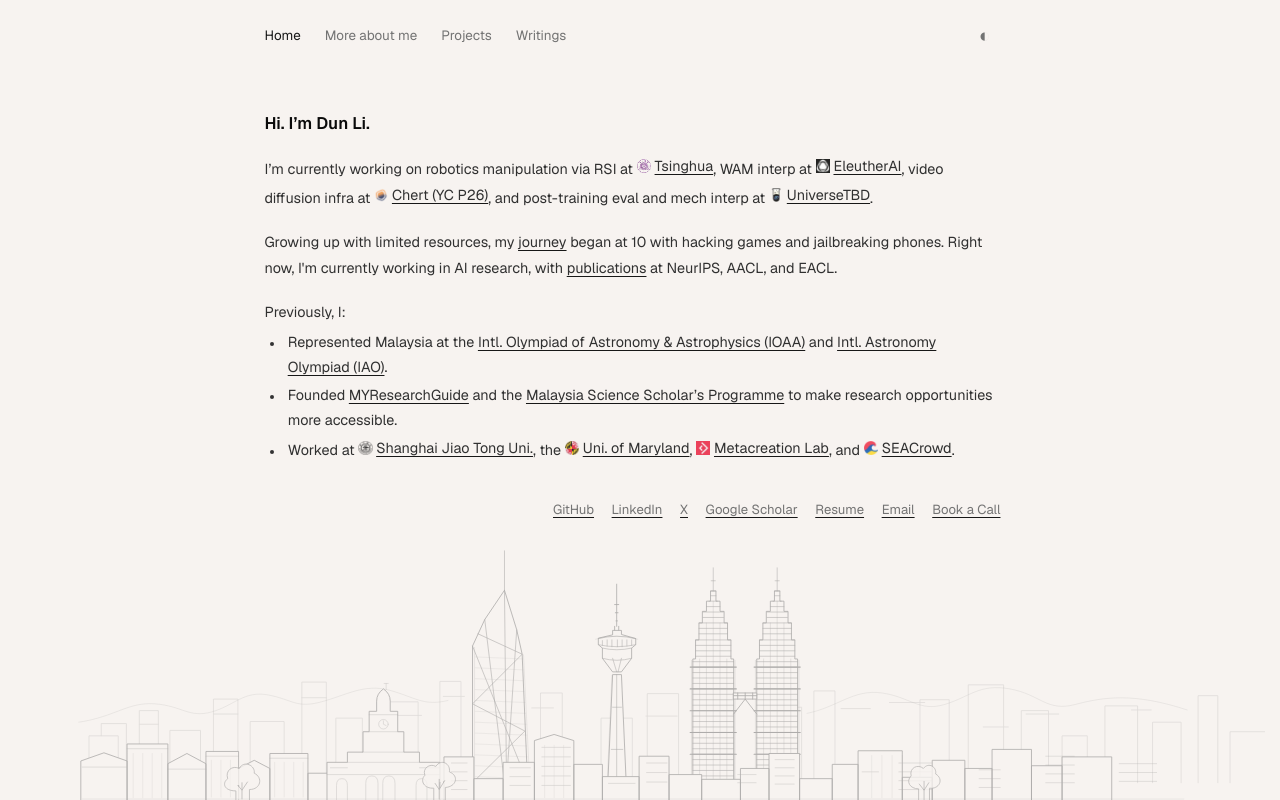
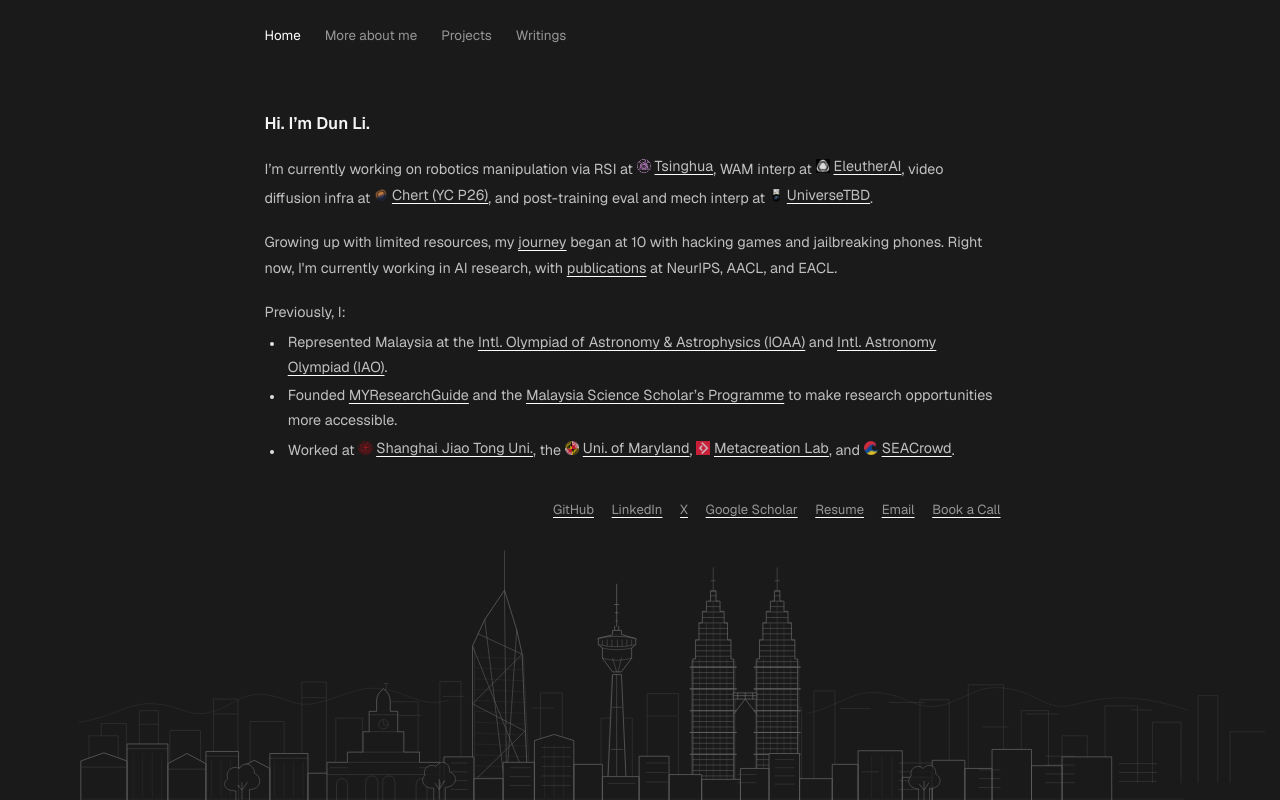
Before and after one commit to Ehdunhackme/ehdunhackme.github.io, a Next.js app: page / in a window 1280 px wide. Built offline with nearby package versions, Linux system fonts and the light colour scheme.

Commit message:
Use dark theme only across portfolio

```diff
--- a/src/app/layout.tsx
+++ b/src/app/layout.tsx
@@ -19,18 +19,13 @@ export const metadata: Metadata = {
     images: ["/assets/dun-li-chan-icon-apple.png"],
   },
 };
-const themeScript = `try { const saved = localStorage.getItem('theme'); document.documentElement.classList.toggle('dark', saved ? saved === 'dark' : matchMedia('(prefers-color-scheme: dark)').matches); } catch { document.documentElement.classList.toggle('dark', matchMedia('(prefers-color-scheme: dark)').matches); }`;
-
 export default function RootLayout({
   children,
 }: {
   children: React.ReactNode;
 }) {
   return (
-    <html lang="en" className={fonts} suppressHydrationWarning>
-      <head>
-        <script dangerouslySetInnerHTML={{ __html: themeScript }} />
-      </head>
+    <html lang="en" className={`${fonts} dark`}>
       <body>
         <SiteShell>{children}</SiteShell>
       </body>
--- a/src/components/kl-skyline.tsx
+++ b/src/components/kl-skyline.tsx
@@ -1,4 +1,4 @@
-// A lightweight line illustration; colours follow the site's light/dark theme.
+// A lightweight line illustration that follows the site's colours.
 export function KualaLumpurSkyline() {
   return (
     <div className="kl-skyline" aria-hidden="true">
--- a/src/components/site-shell.tsx
+++ b/src/components/site-shell.tsx
@@ -1,7 +1,6 @@
 "use client";
 import Link from "next/link";
 import { usePathname } from "next/navigation";
-import { useEffect, useState } from "react";
 import { KualaLumpurSkyline } from "./kl-skyline";
 import {
   ContactLanguageProvider,
@@ -21,35 +20,6 @@ export function SiteShell({ children }: { children: React.ReactNode }) {
   const about = pathname.startsWith("/about");
   const article =
     pathname.startsWith("/writings/") && pathname !== "/writings/";
-  const [dark, setDark] = useState(false);
-  useEffect(() => {
-    const sync = () =>
-      setDark(document.documentElement.classList.contains("dark"));
-    sync();
-    const change = (event: StorageEvent) => {
-      if (event.key === "theme") {
-        document.documentElement.classList.toggle(
-          "dark",
-          event.newValue
-            ? event.newValue === "dark"
-            : matchMedia("(prefers-color-scheme: dark)").matches,
-        );
-        sync();
-      }
-    };
-    window.addEventListener("storage", change);
-    return () => window.removeEventListener("storage", change);
-  }, []);
-  function toggleTheme() {
-    const next = !document.documentElement.classList.contains("dark");
-    document.documentElement.classList.toggle("dark", next);
-    setDark(next);
-    try {
-      localStorage.setItem("theme", next ? "dark" : "light");
-    } catch {
-      /* Theme still works without storage. */
-    }
-  }
   const classes = isDemo
     ? "demo-shell"
     : `site-shell ${home || about || article ? "home-style page-layout" : "standard-style directory-layout"} ${home ? "home-page" : ""} ${about ? "about-route" : ""} ${pathname.startsWith("/projects") || pathname.startsWith("/writings") ? "card-subpage" : ""} ${pathname.startsWith("/writings") ? "card-subpage--writing" : ""}`;
@@ -73,18 +43,11 @@ export function SiteShell({ children }: { children: React.ReactNode }) {
                 </Link>
               ))}
             </nav>
-            <div className="header-actions">
-              {pathname.startsWith("/contact") && <ContactLanguageSwitch />}
-              <button
-                type="button"
-                id="theme-toggle"
-                className="theme-toggle"
-                onClick={toggleTheme}
-                aria-label={`Switch to ${dark ? "light" : "dark"} mode`}
-              >
-                <span aria-hidden="true">◐</span>
-              </button>
-            </div>
+            {pathname.startsWith("/contact") && (
+              <div className="header-actions">
+                <ContactLanguageSwitch />
+              </div>
+            )}
           </header>
         )}
         <div className="route-content" key={pathname}>
--- a/src/styles/home.css
+++ b/src/styles/home.css
@@ -101,31 +101,6 @@ html {
 :where(.home-style) .header-link {
   color: var(--muted);
   text-decoration: none;
-}
-:where(.home-style) .theme-toggle {
-  display: grid;
-  width: 2.5rem;
-  height: 2.5rem;
-  place-items: center;
-  border: 0;
-  border-radius: 0;
-  padding: 0;
-  background: transparent;
-  color: var(--muted);
-  font-size: 1.2rem;
-  line-height: 1;
-  cursor: pointer;
-  transition:
-    color 0.15s ease,
-    transform 0.15s ease;
-}
-:where(.home-style) .theme-toggle:hover {
-  color: var(--strong);
-  transform: scale(1.08);
-}
-:where(.home-style) .theme-toggle:focus-visible {
-  outline: 1px solid var(--strong);
-  outline-offset: 4px;
 }
 :where(.home-style) .profile {
   width: min(calc(100% - 2.5rem), 42rem);
@@ -1539,11 +1514,6 @@ html.dark :where(.home-style) .paper-links a {
   flex: 0 0 auto;
   margin-left: 0;
 }
-:where(.home-style) .theme-toggle {
-  width: 2rem;
-  height: 2rem;
-  font-family: var(--font-geist), Arial, sans-serif;
-}
 :where(.home-style) .profile {
   width: min(calc(100% - 2.5rem), 42rem);
   padding-top: 1.6rem;
--- a/src/styles/next.css
+++ b/src/styles/next.css
@@ -21,6 +21,7 @@ html.dark {
   box-sizing: border-box;
 }
 html {
+  color-scheme: dark;
   scrollbar-gutter: stable;
   scroll-behavior: smooth;
   -webkit-text-size-adjust: 100%;
--- a/src/styles/refinements.css
+++ b/src/styles/refinements.css
@@ -79,6 +79,7 @@ main :is(p, dd, blockquote, .timeline-entry li, .writing-content li) {
 }
 .site-header:has(.main-nav) {
   justify-content: space-between;
+  min-height: 4.5rem;
 }
 .site-header:has(.main-nav) > .site-wordmark {
   display: none;
@@ -378,6 +379,9 @@ html.dark .paper-links a {
   margin-bottom: 1.75rem;
 }
 @media (max-width: 600px) {
+  .site-header:has(.main-nav) {
+    min-height: 4rem;
+  }
   :root {
     --page-top: 1.75rem;
     --section-gap: 2rem;
--- a/src/styles/standard.css
+++ b/src/styles/standard.css
@@ -182,31 +182,6 @@ html {
   :where(.standard-style) .header-actions {
     gap: 1.25rem;
   }
-}
-:where(.standard-style) .theme-toggle {
-  display: grid;
-  width: 2.5rem;
-  height: 2.5rem;
-  place-items: center;
-  border: 0;
-  border-radius: 0;
-  padding: 0;
-  background: transparent;
-  color: var(--muted);
-  font-size: 1.2rem;
-  line-height: 1;
-  cursor: pointer;
-  transition:
-    color 0.15s ease,
-    transform 0.15s ease;
-}
-:where(.standard-style) .theme-toggle:hover {
-  color: var(--fg-strong);
-  transform: scale(1.08);
-}
-:where(.standard-style) .theme-toggle:focus-visible {
-  outline: 1px solid var(--fg-strong);
-  outline-offset: 4px;
 }
 
 :where(.standard-style) .lang-switch {
@@ -2336,11 +2311,6 @@ html.dark :where(.standard-style) .writing-content a:hover {
   display: inline;
   margin: 0;
 }
-:where(.standard-style) .theme-toggle {
-  width: 2rem;
-  height: 2rem;
-  font-family: var(--font-geist), Arial, sans-serif;
-}
 @media (max-width: 600px) {
   :where(.standard-style) .site-header {
     width: calc(100% - 2rem);
```
Also changed, not shown: 1 other file (tests, documents, lock files or other folders).
